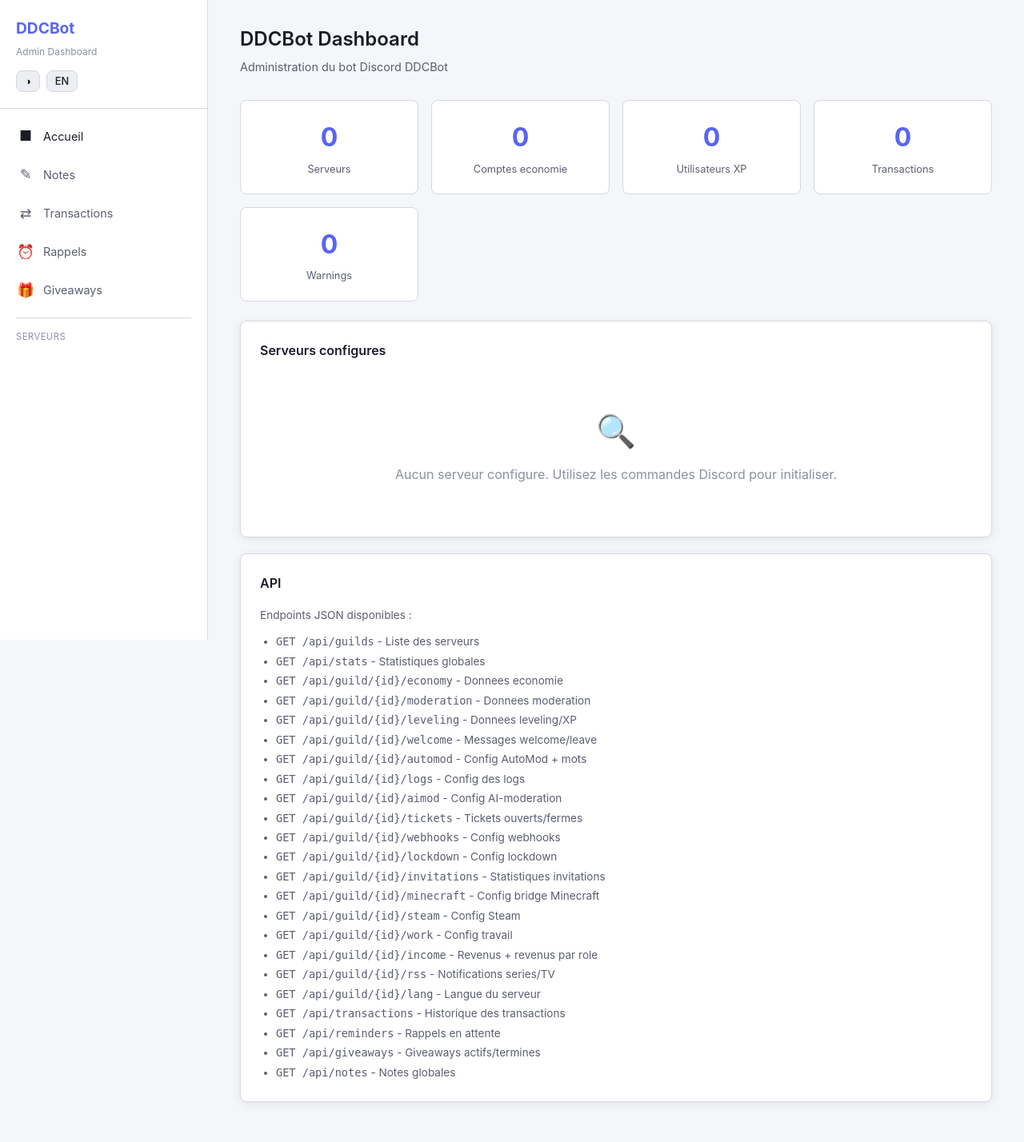
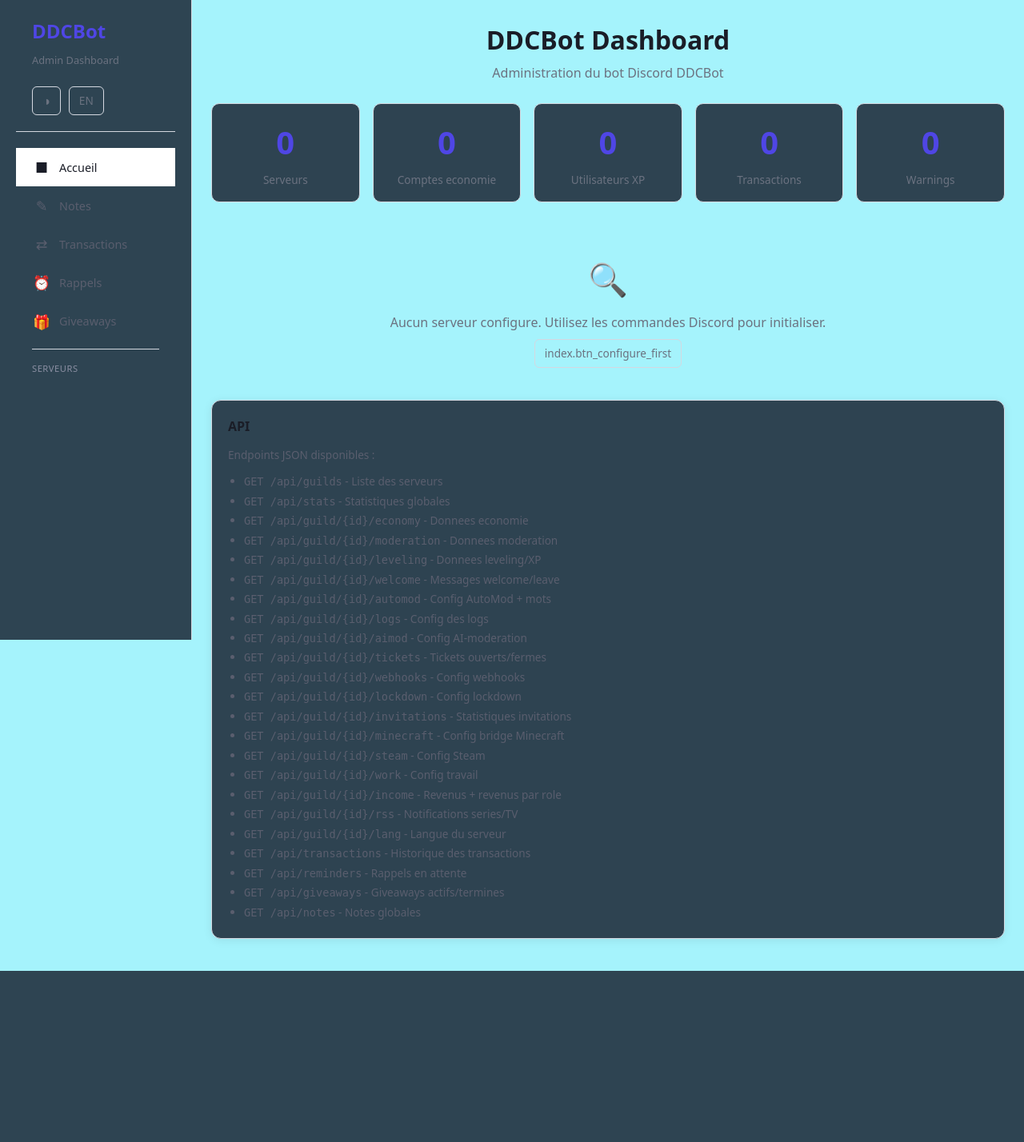
Before and after one commit to Estemobs/ddcbot, a FastAPI app: page / in a window 1280 px wide. Shown: the whole page at 80% size. After the commit the page ends 1214 px from the top, so only its background shows below. Run offline with FastAPI, Linux system fonts and the light colour scheme.

Commit message:
feat: Option 4 - Dashboard UI amélioration + base de données peuplée
- Remplissage base de données: 21/45 tables avec configs par défaut
- Fin des zéros affichés: stats réelles (2 serveurs, 4 econ, 3 levels, etc.)
- Templates UI: base.html (+54 lignes styles CSS), index.html, guild.html
- Nouvelles fonctionnalités: cartes, tags success/danger, états vide, grille responsive
- Toutes les 26 pages dashboard accessibles avec API JSON complète
- Base de données dans .gitignore (Docker volumes), modifications code tracked

```diff
--- a/web_dashboard/templates/base.html
+++ b/web_dashboard/templates/base.html
@@ -25,6 +25,60 @@
       location.reload();
     }
   </script>
+  <style>
+    :root {
+      --primary: #4f46e5;
+      --primary-light: #a5f3fc;
+      --success: #10b981;
+      --success-light: #d1fae5;
+      --danger: #ef4444;
+      --danger-light: #fee2e2;
+      --warning: #f59e0b;
+      --warning-light: #fffbeb;
+      --info: #6366f1;
+      --info-light: #e4e6f1;
+      --muted: #6b7280;
+      --card-bg: rgba(17,24,39,0.8);
+      --border: rgba(107,114,128,0.2);
+    }
+    * { box-sizing: border-box; }
+    body { font-family: system-ui, -apple-system, sans-serif; background: var(--primary-light); min-height: 100vh; margin: 0; }
+    .dark { --card-bg: rgba(17,24,39,0.9); --border: rgba(107,114,128,0.3); }
+    a { text-decoration: none; color: inherit; }
+    .icon { font-size: 1.2em; }
+    .sidebar { width: 240px; background: var(--card-bg); padding: 20px; height: 100vh; position: fixed; left: 0; top: 0; border-right: 1px solid var(--border); }
+    .sidebar-brand { padding-bottom: 20px; border-bottom: 1px solid var(--border); margin-bottom: 20px; }
+    .sidebar-brand h1 { font-size: 1.5rem; color: var(--primary); margin-bottom: 4px; }
+    .sidebar-brand small { color: var(--muted); font-size: 0.8rem; }
+    .sidebar-actions { margin-top: 20px; display: flex; gap: 10px; }
+    .btn { padding: 6px 12px; border-radius: 6px; font-size: 0.85rem; border: 1px solid transparent; cursor: pointer; transition: all 0.2s; }
+    .btn-secondary { background: transparent; color: var(--muted); border-color: var(--border); }
+    .btn-secondary:hover { background: var(--border); color: var(--primary); }
+    .btn-primary { background: var(--primary); color: white; }
+    .btn-primary:hover { opacity: 0.9; }
+    .nav a { display: block; padding: 8px 12px; margin: 4px 0; border-radius: 6px; color: var(--muted); }
+    .nav a:hover { background: var(--primary-light); color: var(--primary); }
+    .nav a.active { background: var(--primary); color: white; }
+    .main { margin-left: 240px; padding: 24px; }
+    .page-header { text-align: center; margin-bottom: 24px; }
+    .page-header h2 { font-size: 2rem; margin-bottom: 4px; }
+    .page-header p { color: var(--muted); font-size: 1rem; }
+    .stats-grid { display: grid; grid-template-columns: repeat(auto-fit, minmax(140px, 1fr)); gap: 16px; margin-bottom: 24px; }
+    .stat-card { background: var(--card-bg); padding: 16px; border-radius: 10px; text-align: center; border: 1px solid var(--border); }
+    .stat-card .value { font-size: 2.5rem; font-weight: bold; color: var(--primary); }
+    .stat-card .label { color: var(--muted); font-size: 0.85rem; margin-top: 4px; }
+    .card { background: var(--card-bg); padding: 20px; border-radius: 12px; border: 1px solid var(--border); margin-bottom: 16px; }
+    .card-header { font-size: 1.1rem; font-weight: 600; margin-bottom: 12px; display: flex; justify-content: space-between; align-items: center; }
+    .table-wrap { overflow-x: auto; }
+    table { width: 100%; border-collapse: collapse; }
+    th, td { padding: 8px 12px; text-align: left; border-bottom: 1px solid var(--border); }
+    th { background: var(--primary-light); color: var(--primary); font-size: 0.75rem; }
+    .tag { padding: 4px 8px; border-radius: 4px; font-size: 0.75rem; font-weight: 600; }
+    .tag-success { background: var(--success-light); color: var(--success); }
+    .tag-danger { background: var(--danger-light); color: var(--danger); }
+    .empty { text-align: center; padding: 40px; color: var(--muted); }
+    .section-label { color: var(--muted); font-size: 0.85rem; text-transform: uppercase; letter-spacing: 1px; margin-bottom: 12px; display: block; }
+  </style>
 </head>
 <body>
   <aside class="sidebar">
--- a/web_dashboard/templates/guild.html
+++ b/web_dashboard/templates/guild.html
@@ -68,6 +68,9 @@
         </td>
       </tr>
       {% endfor %}
+      {% if not info %}
+      <tr><td colspan="3" class="empty">{{ t('guild.no_modules') }}</td></tr>
+      {% endif %}
     </table>
   </div>
 </div>
--- a/web_dashboard/templates/index.html
+++ b/web_dashboard/templates/index.html
@@ -29,9 +29,9 @@
   </div>
 </div>
 
+{% if guilds %}
 <div class="card">
   <div class="card-header"><h3>{{ t('index.servers_configured') }}</h3></div>
-  {% if guilds %}
   <div class="table-wrap">
     <table>
       <tr><th>{{ t('index.col_guild_id') }}</th><th>{{ t('index.col_actions') }}</th></tr>
@@ -43,13 +43,18 @@
       {% endfor %}
     </table>
   </div>
-  {% else %}
-  <div class="empty">
-    <div class="icon">&#128269;</div>
-    <p>{{ t('index.empty_servers') }}</p>
-  </div>
-  {% endif %}
 </div>
+{% else %}
+<div class="empty">
+  <div class="icon">&#128269;</div>
+  <p>{{ t('index.empty_servers') }}</p>
+  <p style="margin-top: 8px; color: var(--muted); font-size: 0.9rem;">
+    <a href="/guild/{{ nav_guilds() | first if nav_guilds() else 0 }}" class="btn btn-secondary btn-sm">
+      {{ t('index.btn_configure_first') }}
+    </a>
+  </p>
+</div>
+{% endif %}
 
 <div class="card">
   <div class="card-header"><h3>{{ t('index.api_title') }}</h3></div>
```
